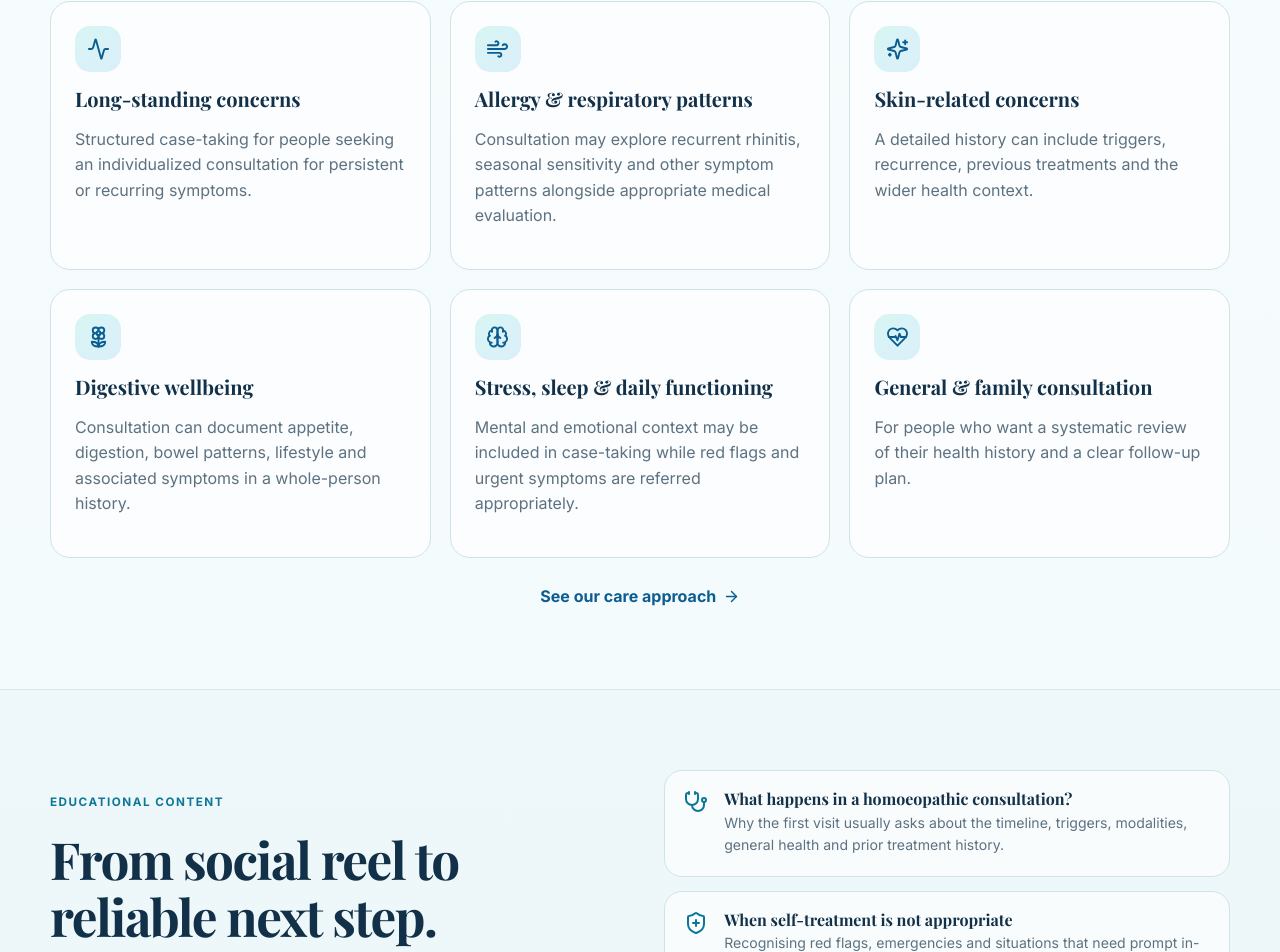
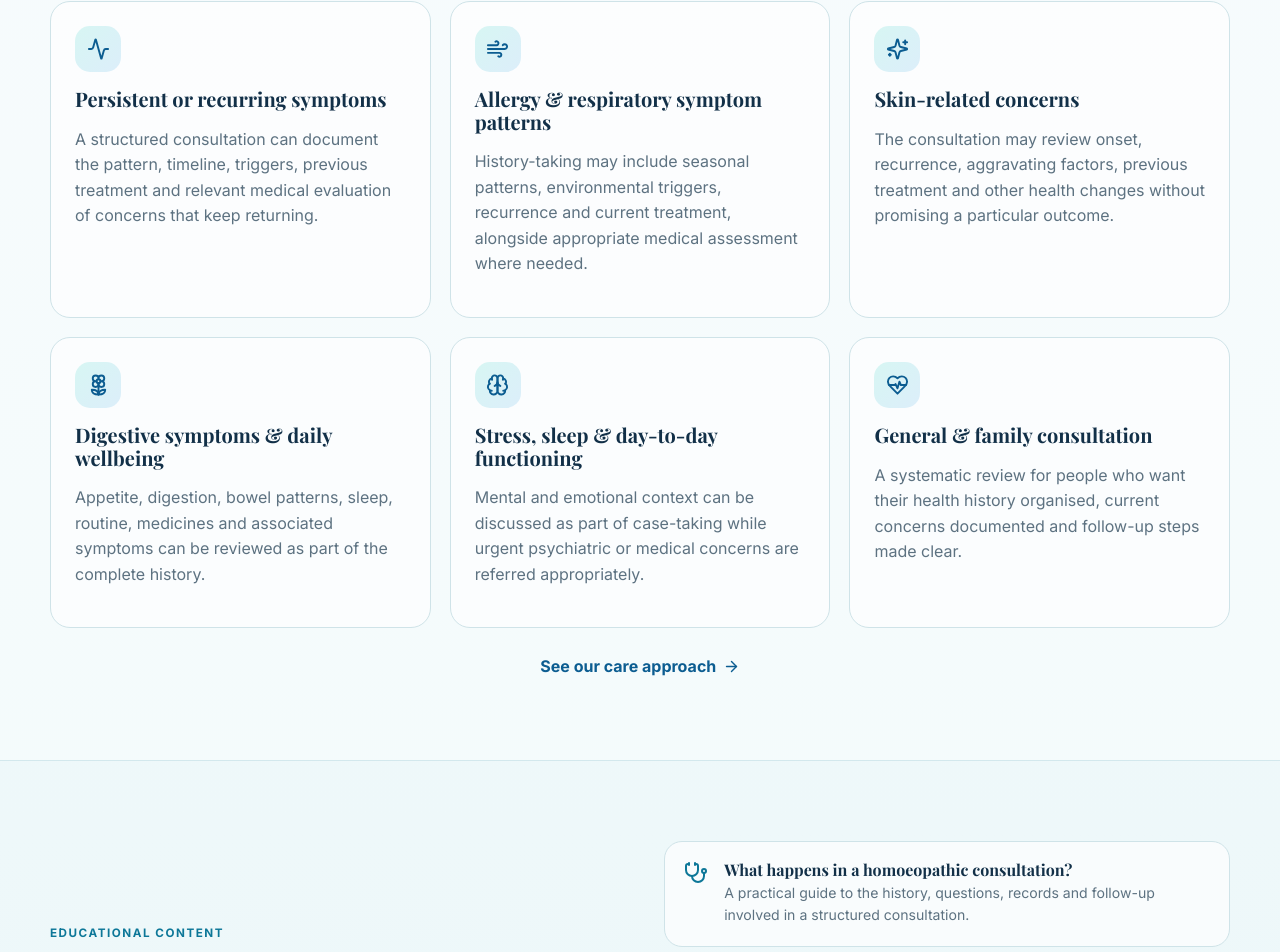
Before and after one commit to paritoshsingh0207/awakening-homeopathy, a React (Vite) app: page / in a window 1280 px wide. Shown: the part 1825-2777 px from the top of the page. Built offline with nearby package versions, Linux system fonts and the light colour scheme; no server answers.

Commit message:
Strengthen care and learning content

```diff
--- a/src/data/content.ts
+++ b/src/data/content.ts
@@ -1,6 +1,8 @@
 import {
   Activity,
   Brain,
+  ClipboardCheck,
+  FileText,
   Flower2,
   HeartPulse,
   ShieldPlus,
@@ -11,51 +13,153 @@ import {
 
 export const careAreas = [
   {
-    title: "Long-standing concerns",
-    description: "Structured case-taking for people seeking an individualized consultation for persistent or recurring symptoms.",
+    title: "Persistent or recurring symptoms",
+    description:
+      "A structured consultation can document the pattern, timeline, triggers, previous treatment and relevant medical evaluation of concerns that keep returning.",
     icon: Activity,
   },
   {
-    title: "Allergy & respiratory patterns",
-    description: "Consultation may explore recurrent rhinitis, seasonal sensitivity and other symptom patterns alongside appropriate medical evaluation.",
+    title: "Allergy & respiratory symptom patterns",
+    description:
+      "History-taking may include seasonal patterns, environmental triggers, recurrence and current treatment, alongside appropriate medical assessment where needed.",
     icon: Wind,
   },
   {
     title: "Skin-related concerns",
-    description: "A detailed history can include triggers, recurrence, previous treatments and the wider health context.",
+    description:
+      "The consultation may review onset, recurrence, aggravating factors, previous treatment and other health changes without promising a particular outcome.",
     icon: Sparkles,
   },
   {
-    title: "Digestive wellbeing",
-    description: "Consultation can document appetite, digestion, bowel patterns, lifestyle and associated symptoms in a whole-person history.",
+    title: "Digestive symptoms & daily wellbeing",
+    description:
+      "Appetite, digestion, bowel patterns, sleep, routine, medicines and associated symptoms can be reviewed as part of the complete history.",
     icon: Flower2,
   },
   {
-    title: "Stress, sleep & daily functioning",
-    description: "Mental and emotional context may be included in case-taking while red flags and urgent symptoms are referred appropriately.",
+    title: "Stress, sleep & day-to-day functioning",
+    description:
+      "Mental and emotional context can be discussed as part of case-taking while urgent psychiatric or medical concerns are referred appropriately.",
     icon: Brain,
   },
   {
     title: "General & family consultation",
-    description: "For people who want a systematic review of their health history and a clear follow-up plan.",
+    description:
+      "A systematic review for people who want their health history organised, current concerns documented and follow-up steps made clear.",
     icon: HeartPulse,
   },
 ];
 
-export const learningCards = [
+export const learningArticles = [
   {
+    slug: "what-happens-in-a-consultation",
     title: "What happens in a homoeopathic consultation?",
-    summary: "Why the first visit usually asks about the timeline, triggers, modalities, general health and prior treatment history.",
+    summary:
+      "A practical guide to the history, questions, records and follow-up involved in a structured consultation.",
     icon: Stethoscope,
+    sections: [
+      {
+        heading: "The first task is understanding the timeline",
+        body: [
+          "A consultation usually begins with the main concern: when it started, how it has changed, what seems to aggravate or relieve it, and what has already been tried.",
+          "Relevant diagnoses, investigations, current medicines, allergies and prior treatment should be shared so the practitioner can understand the wider clinical context.",
+        ],
+      },
+      {
+        heading: "Why the questions can be detailed",
+        body: [
+          "Homoeopathic case-taking often records general patterns such as sleep, appetite, temperature preference, stress and daily functioning. These questions should sit alongside—not replace—appropriate medical assessment.",
+        ],
+      },
+      {
+        heading: "What you should leave with",
+        body: [
+          "You should understand the immediate plan, what to observe before follow-up, when the next review is appropriate, and which symptoms would require a different or more urgent form of medical care.",
+        ],
+      },
+    ],
   },
   {
+    slug: "when-self-treatment-is-not-appropriate",
     title: "When self-treatment is not appropriate",
-    summary: "Recognising red flags, emergencies and situations that need prompt in-person or conventional medical assessment.",
+    summary:
+      "Red flags, emergencies and situations where an online article or self-selected remedy is not an appropriate next step.",
     icon: ShieldPlus,
+    sections: [
+      {
+        heading: "Emergency symptoms need emergency care",
+        body: [
+          "Chest pain, severe breathlessness, stroke-like symptoms, major bleeding, loss of consciousness, severe injury, suicidal thoughts, seizures or rapidly worsening illness require prompt medical assessment rather than an online consultation.",
+        ],
+      },
+      {
+        heading: "Do not delay investigations or prescribed care",
+        body: [
+          "Website or social-media information should not be used to stop prescribed medicines, postpone recommended investigations or replace ongoing care for serious conditions.",
+        ],
+      },
+      {
+        heading: "Ask when you are unsure",
+        body: [
+          "If a symptom is new, severe, persistent or difficult to interpret, arrange an appropriate clinical assessment. A responsible consultation includes referral when the situation falls outside its safe scope.",
+        ],
+      },
+    ],
   },
   {
+    slug: "prepare-for-your-first-visit",
     title: "How to prepare for your first visit",
-    summary: "Bring medication lists, relevant reports, symptom timelines and the questions you want addressed.",
-    icon: Sparkles,
+    summary:
+      "A short checklist to make the consultation more useful and reduce time spent reconstructing medical history.",
+    icon: ClipboardCheck,
+    sections: [
+      {
+        heading: "Bring your current information",
+        body: [
+          "Keep a list or photo of current medicines and supplements, relevant investigation reports, diagnoses, allergies and the names of clinicians currently involved in your care.",
+        ],
+      },
+      {
+        heading: "Write a simple symptom timeline",
+        body: [
+          "Note roughly when the main concern began, important changes, recurring patterns and treatments already tried. Exact memory is not expected; a simple sequence is often enough.",
+        ],
+      },
+      {
+        heading: "Prepare the questions that matter to you",
+        body: [
+          "Write down what you want clarified during the visit. This helps keep the consultation focused and makes it easier to leave with a clear plan.",
+        ],
+      },
+    ],
+  },
+  {
+    slug: "what-to-expect-at-follow-up",
+    title: "What to expect at a follow-up",
+    summary:
+      "Follow-up is about comparing what changed, what did not, and whether the plan still makes clinical sense.",
+    icon: FileText,
+    sections: [
+      {
+        heading: "Review change over time",
+        body: [
+          "A follow-up should compare the original concerns with the present situation, including new symptoms, investigations, changes in other treatment and day-to-day functioning.",
+        ],
+      },
+      {
+        heading: "Bring new reports and medicine changes",
+        body: [
+          "If another clinician has changed a medicine, ordered tests or made a new diagnosis, share that information. It can materially affect what is safe and appropriate next.",
+        ],
+      },
+      {
+        heading: "The plan may change",
+        body: [
+          "A follow-up is not simply a repeat prescription. Depending on the history, the plan may be continued, modified, paused or redirected for further medical evaluation.",
+        ],
+      },
+    ],
   },
 ];
+
+export const learningCards = learningArticles;
```
